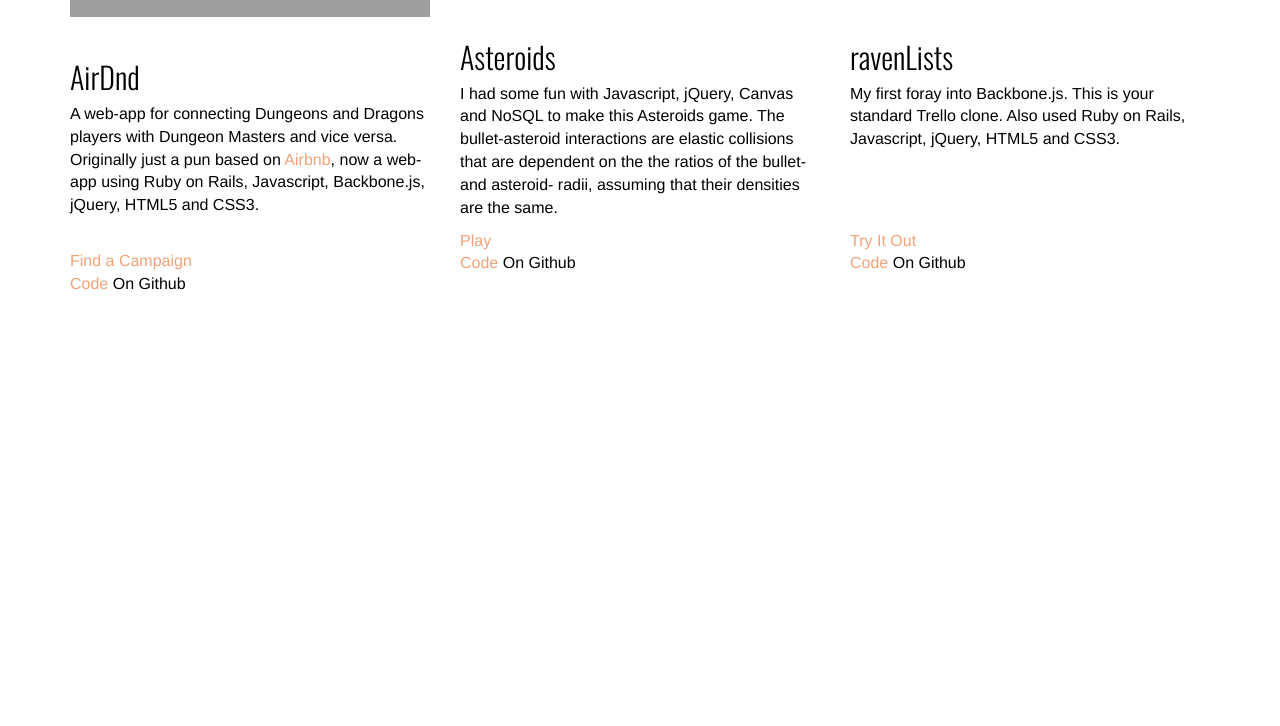
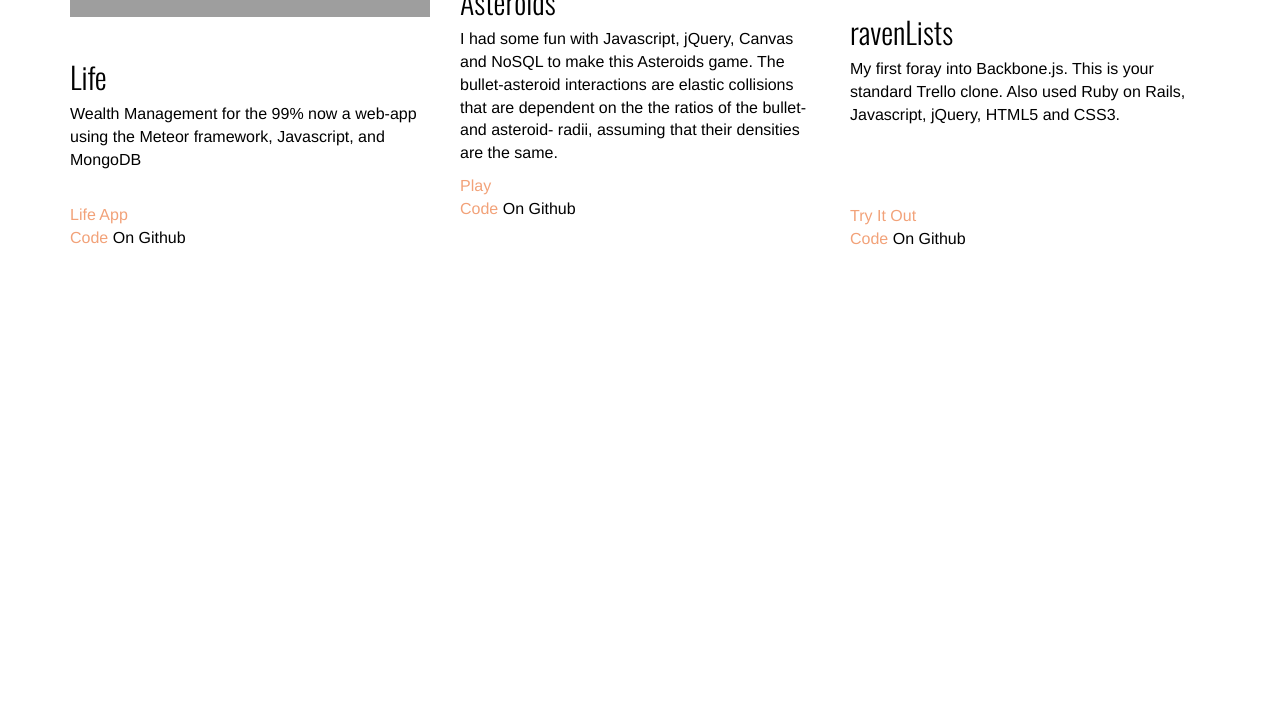
Before and after one commit to sociallyRK/sociallyrk.github.io, a plain HTML site: page index.html in a window 1280 px wide. Shown: the part 2194-2920 px from the top of the page. Drawn offline with nearby package versions, Linux system fonts and the light colour scheme; grey boxes are pictures that could not be loaded.

Commit message:
added Life

```diff
--- a/index.html
+++ b/index.html
@@ -109,11 +109,11 @@
 	                            <div class="overlay"></div>
 	                        </div>
                           <br>
-                          <h2>AirDnd</h2>
-                          <p>A web-app for connecting Dungeons and Dragons players with Dungeon Masters and vice versa. Originally just a pun based on <a href="http://airbnb.com">Airbnb</a>, now a web-app using Ruby on Rails, Javascript, Backbone.js, jQuery, HTML5 and CSS3.</p>
+                          <h2>Life</h2>
+                          <p>Wealth Management for the 99%  now a web-app using the Meteor framework, Javascript, and MongoDB</p>
                           <br>
-                          <a href="http://air-dnd.com">Find a Campaign</a><br>
-                          <a href="https://github.com/utako/air-dnd">Code</a> On Github
+                          <a href="http://lifeapp.meteor.com">Life App</a><br>
+                          <a href="https://github.com/sociallyrk">Code</a> On Github
 	                    </div>
 	                </div>
 				</div><!-- col-lg-4 -->
```
Also changed, not shown: assets/img/portfolio/port01_orig.jpg (deleted), assets/img/portfolio/port02.png, assets/img/portfolio/port02_orig.jpg (deleted), assets/img/portfolio/port03.jpg (deleted), assets/img/portfolio/port03.png, assets/img/portfolio/port04.jpg (deleted), assets/img/portfolio/port05.jpg (deleted), assets/img/portfolio/port06.jpg (deleted), 3 other files.
